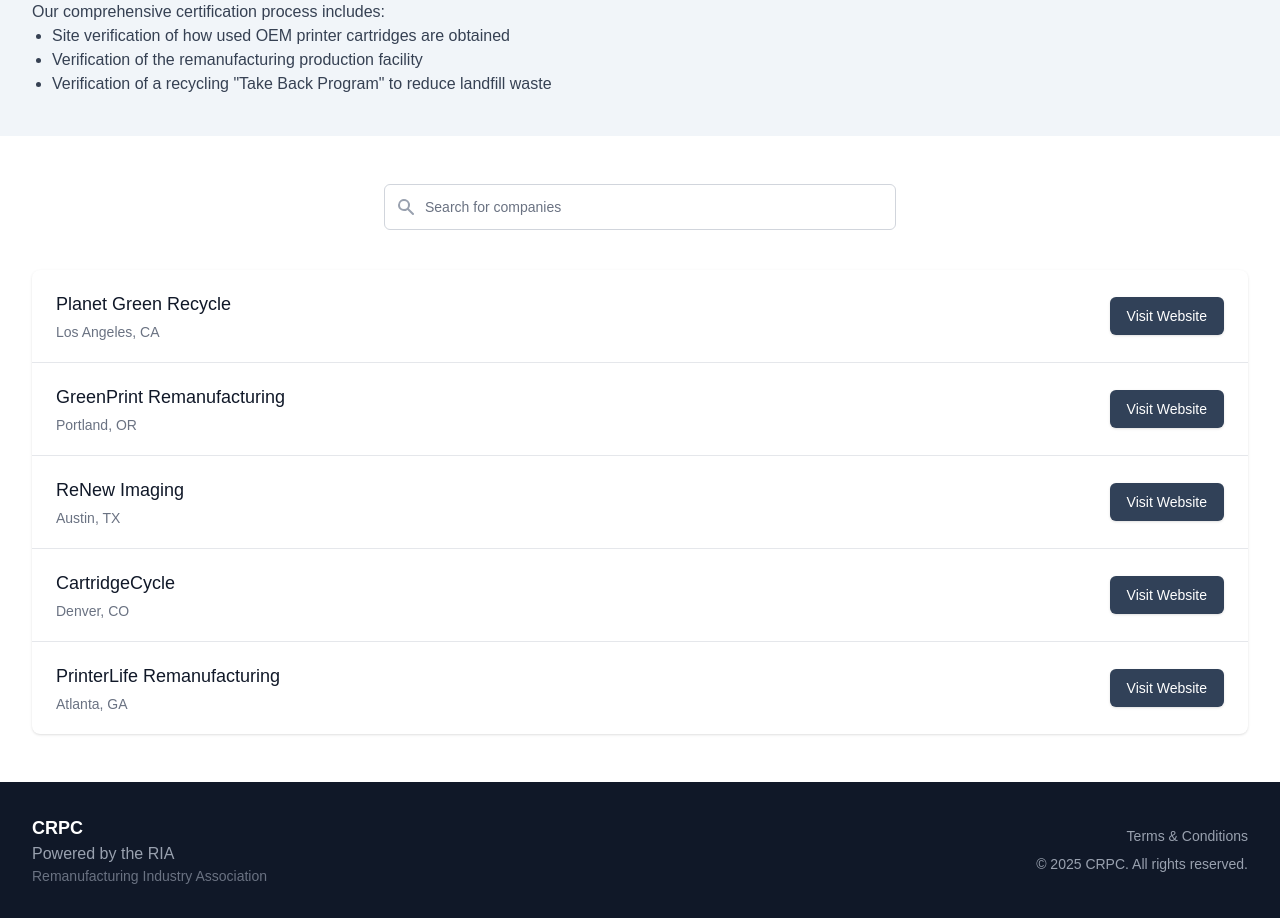
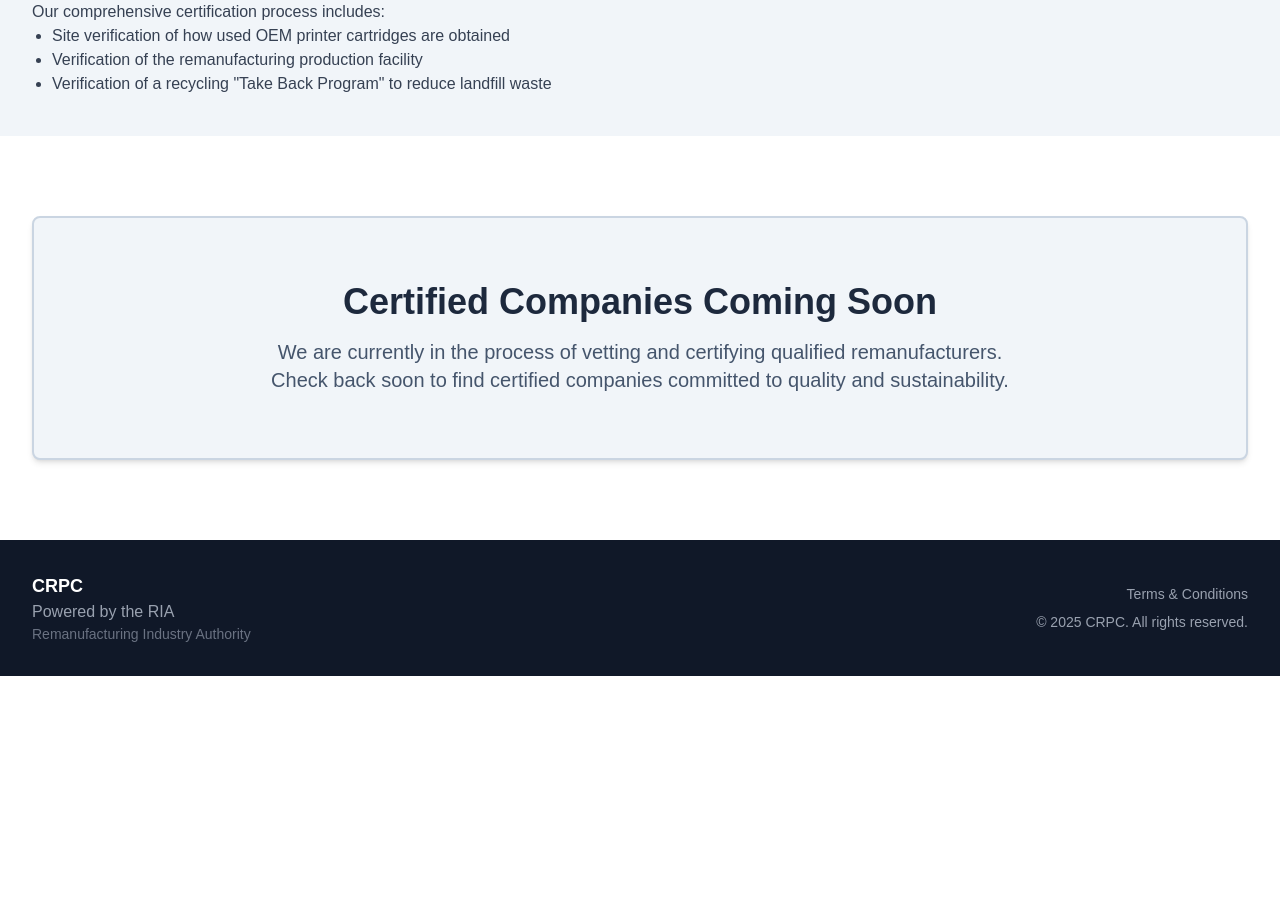
Before and after one commit to correlator/crpc, a Next.js app: page /certified in a window 1280 px wide. Shown: the part 620-1538 px from the top of the page. After the commit the page ends 1296 px from the top, so only its background shows below. Built offline with nearby package versions, Linux system fonts and the light colour scheme.

Commit message:
certified comapnies coming soon

```diff
--- a/src/app/certified/page.tsx
+++ b/src/app/certified/page.tsx
@@ -48,6 +48,8 @@ const certifiedRemanufacturers = [
 
 export default function CertifiedPage() {
   const [searchQuery, setSearchQuery] = useState('');
+  // Add the coming soon flag
+  const comingSoon = true;
 
   // Filter companies based on search query
   const filteredCompanies = certifiedRemanufacturers.filter(company =>
@@ -97,7 +99,23 @@ export default function CertifiedPage() {
         </div>
       </div>
 
-      {/* Search and list section */}
+      {/* Conditional rendering based on comingSoon flag */}
+      {comingSoon ? (
+        <div className="py-20 bg-white">
+          <div className="max-w-7xl mx-auto px-4 sm:px-6 lg:px-8">
+            <div className="text-center">
+              <div className="bg-slate-100 py-16 px-6 rounded-lg shadow-md border-2 border-slate-300">
+                <h2 className="text-4xl font-extrabold text-slate-800 mb-4">Certified Companies Coming Soon</h2>
+                <p className="text-xl text-slate-600 max-w-3xl mx-auto">
+                  We are currently in the process of vetting and certifying qualified remanufacturers.
+                  Check back soon to find certified companies committed to quality and sustainability.
+                </p>
+              </div>
+            </div>
+          </div>
+        </div>
+      ) : (
+        /* Search and list section - only shown when comingSoon is false */
         <div className="py-12">
           <div className="max-w-7xl mx-auto px-4 sm:px-6 lg:px-8">
             <div className="mb-10 flex justify-center">
@@ -152,6 +170,7 @@ export default function CertifiedPage() {
             </div>
           </div>
         </div>
+      )}
     </div>
   );
 }
--- a/src/components/Footer.tsx
+++ b/src/components/Footer.tsx
@@ -12,7 +12,7 @@ const Footer = () => {
               Powered by the RIA
             </p>
             <p className="text-gray-500 text-sm">
-              Remanufacturing Industry Association
+              Remanufacturing Industry Authority
             </p>
           </div>
 
```
Lines whose indentation alone changed are shown as unchanged.
